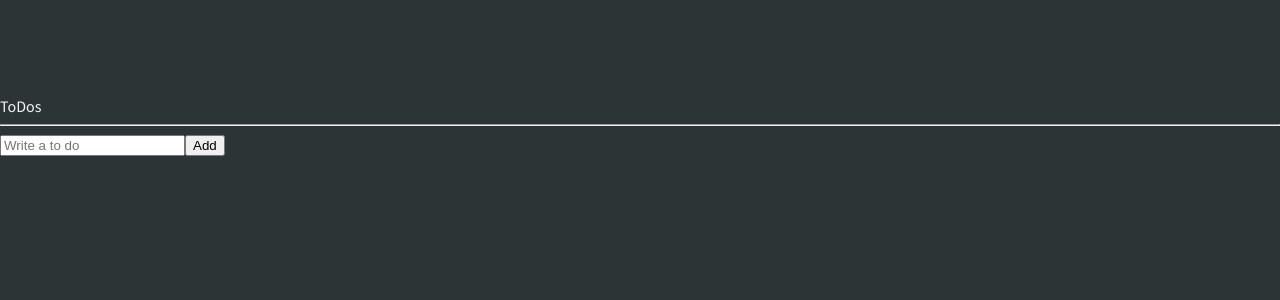
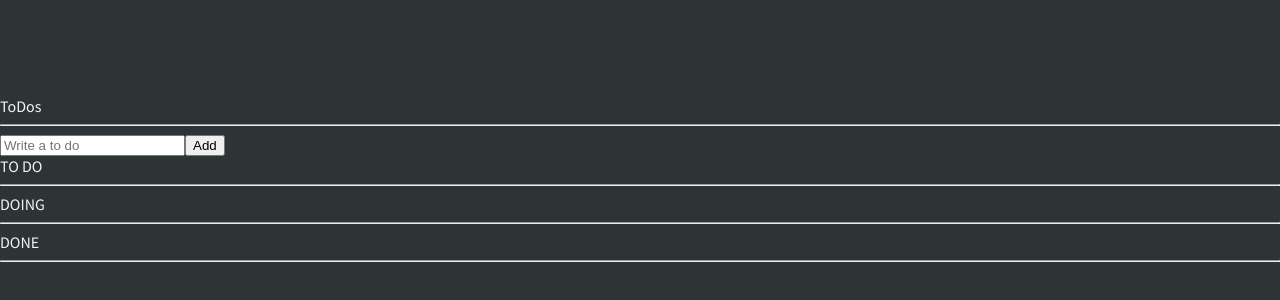
Before and after one commit to s0ojin/todolist-recoil, a React (Create React App) app: page / in a window 1280 px wide. Shown: the top 300 px of the page. Built offline with nearby package versions, Linux system fonts and the light colour scheme.

Commit message:
add category-state

```diff
--- a/src/components/ToDo.tsx
+++ b/src/components/ToDo.tsx
@@ -1,9 +1,27 @@
-import { IToDo } from "./atoms";
+import { useSetRecoilState } from "recoil";
+import { IToDo, toDoState } from "./atoms";
 
-function ToDo({text}:IToDo) {
+function ToDo({text, category, id}:IToDo) {
+  const setToDos = useSetRecoilState(toDoState)
+  const onClick = (event:React.MouseEvent<HTMLButtonElement>) => {
+    const {currentTarget:{name}} = event;
+    setToDos((oldToDos) => {
+      const targetIndex = oldToDos.findIndex((toDo) => toDo.id === id)
+      const newToDo = {text, id, category:name as any};
+      const newToDos = [...oldToDos];
+      newToDos.splice(targetIndex,1,newToDo);
+      return newToDos;
+    })
+  }
   return(
     <li>
       <span>{text}</span>
+      {category !== "TO_DO" && (
+        <button name="TO_DO"onClick={onClick}>To Do</button>)}
+      {category !== "DOING" && (
+        <button name="DOING"onClick={onClick}>Doing</button>)}
+      {category !== "DONE" && (
+        <button name="DONE"onClick={onClick}>Done</button>)}
     </li>
   )
 }
--- a/src/components/ToDoList.tsx
+++ b/src/components/ToDoList.tsx
@@ -1,19 +1,31 @@
 import { useRecoilState, useRecoilValue } from "recoil";
-import { toDoState } from "./atoms";
+import { toDoSelector, toDoState } from "./atoms";
 import CreateToDo from "./CreateToDo";
 import ToDo from "./ToDo";
 
 
 function ToDoList() {
-  const toDos = useRecoilValue(toDoState);
+  const [toDo, doing, done] = useRecoilValue(toDoSelector);
   return (
     <div>
       <h1>ToDos</h1>
       <hr />
       <CreateToDo />
+      <h2>TO DO</h2>
       <ul>
-        {toDos.map((toDo) => <ToDo key={toDo.id} {...toDo}/> )}
+        {toDo.map((toDo) => <ToDo key={toDo.id} {...toDo}/> )}
       </ul>
+      <hr />
+      <h2>DOING</h2>
+      <ul>
+        {doing.map((toDo) => <ToDo key={toDo.id} {...toDo}/> )}
+      </ul>
+      <hr />
+      <h2>DONE</h2>
+      <ul>
+        {done.map((toDo) => <ToDo key={toDo.id} {...toDo}/> )}
+      </ul>
+      <hr />
     </div>
   );
 }
--- a/src/components/atoms.tsx
+++ b/src/components/atoms.tsx
@@ -1,4 +1,4 @@
-import { atom } from "recoil";
+import { atom, selector } from "recoil";
 
 export interface IToDo {
   text: string;
@@ -10,4 +10,16 @@
 export const toDoState = atom<IToDo[]>({
   key: "toDo",
   default: [],
+});
+
+export const toDoSelector = selector({
+  key: "toDoSelector",
+  get: ({get}) => {
+    const toDos = get(toDoState)
+    return [
+      toDos.filter((todo)=>todo.category === "TO_DO"),
+      toDos.filter((todo)=>todo.category === "DOING"),
+      toDos.filter((todo)=>todo.category === "DONE"),
+    ];
+  },
 })
```
